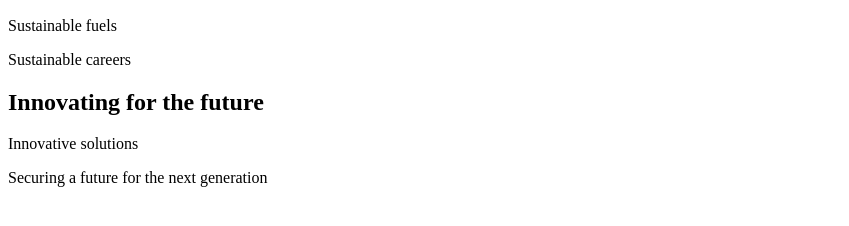
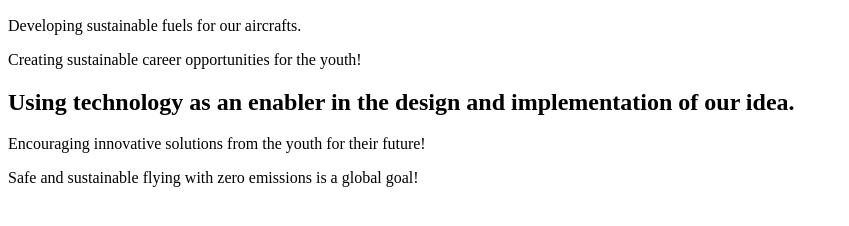
Before and after one commit to THABISOTHANDO/alx_html_css, a plain HTML site: page index.html in a window 1280 px wide. Shown: the part 424-650 px from the top of the page, without its empty margins (0-849 px from the left). Drawn offline with Linux system fonts and the light colour scheme.

```diff
--- a/index.html
+++ b/index.html
@@ -8,16 +8,16 @@
         <h1>Climate action for zero emissions</h1>
         <h3>Preserving Earth</h3>
 
-        <img src="https://images.app.goo.gl/DEDKDd5GCGdWFCKm9"/>
+        <img src="https://i.ibb.co/gTDZZT8/ALX-Logo-07.png" alt="Logo">
 
-       <p>Sustainable fuels</p>
+       <p>Developing sustainable fuels for our aircrafts.</p>
 
-       <p>Sustainable careers</p>
+       <p>Creating sustainable career opportunities for the youth!</p>
 
-       <h2>Innovating for the future</h2>
+       <h2>Using technology as an enabler in the design and implementation of our idea.</h2>
 
-       <p>Innovative solutions</p>
+       <p>Encouraging innovative solutions from the youth for their future!</p>
 
-       <p>Securing a future for the next generation</p>
+       <p>Safe and sustainable flying with zero emissions is a global goal!</p>
     </body>
 </html>
```
